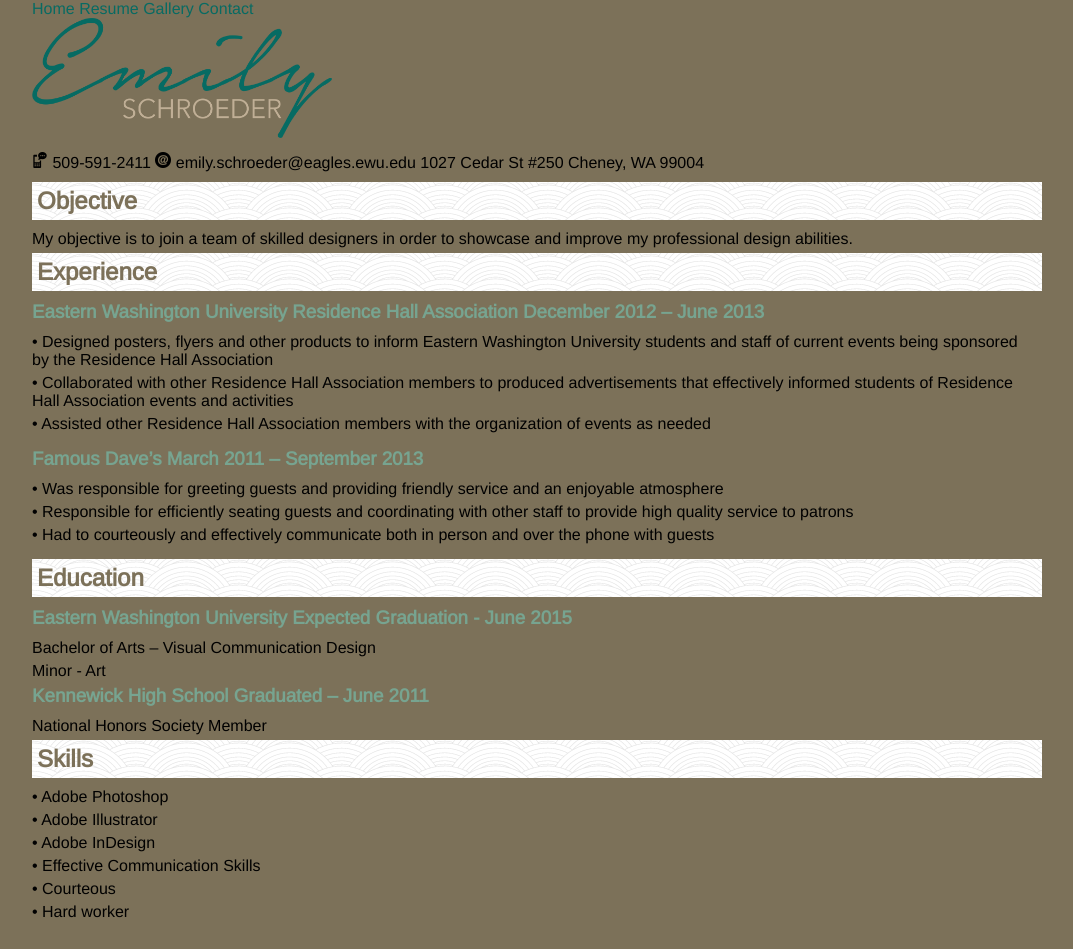
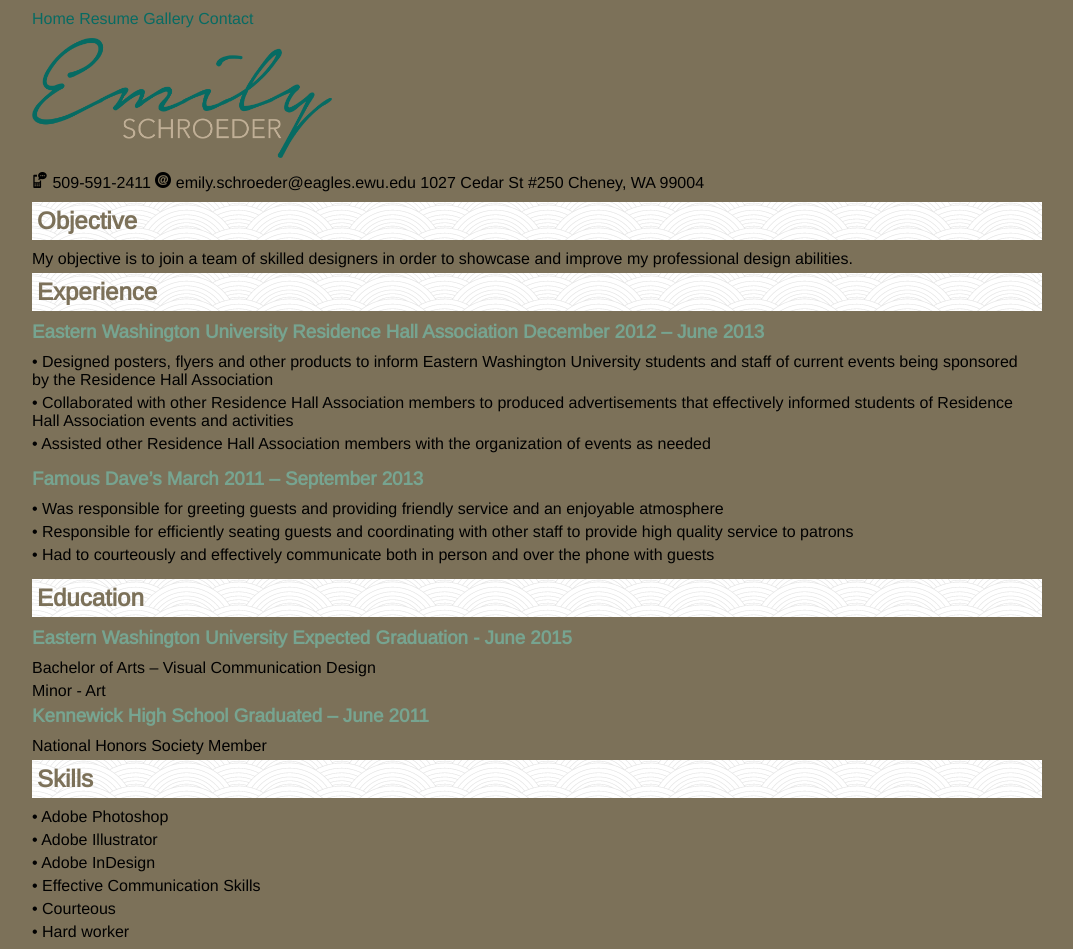
Before and after one commit to emschroeder/p2-resume, a plain HTML site: page index.html in a window 1280 px wide. Shown: the whole page, without its empty margins (108-1181 px from the left). Drawn offline with nearby package versions, Linux system fonts and the light colour scheme.

Commit message:
Fixed Nav *Need Contact Link

```diff
--- a/css/styles.css
+++ b/css/styles.css
@@ -4,6 +4,10 @@
 .logo {
 	width: 30%;
 	height: 30%;
+}
+
+.nav {
+	margin-top: 10px;
 }
 
 body {
--- a/index.html
+++ b/index.html
@@ -15,11 +15,12 @@
 	<div class="container">
 
 		<!-- Your Content -->
-
+	<div class="grid_12 nav">
 		<a href="http://emschroeder.github.io/p1-bio">Home</a>
 		<a href="http://emschroeder.github.io/p2-resume">Resume</a>
 		<a href="http://emschroeder.github.io/p4-gallery">Gallery</a>
 		<a href="">Contact</a>
+		</div>
 
 		<div class="grid_12"><img class="logo" src="img/personal-logo.png" alt=""></div>
 
```
